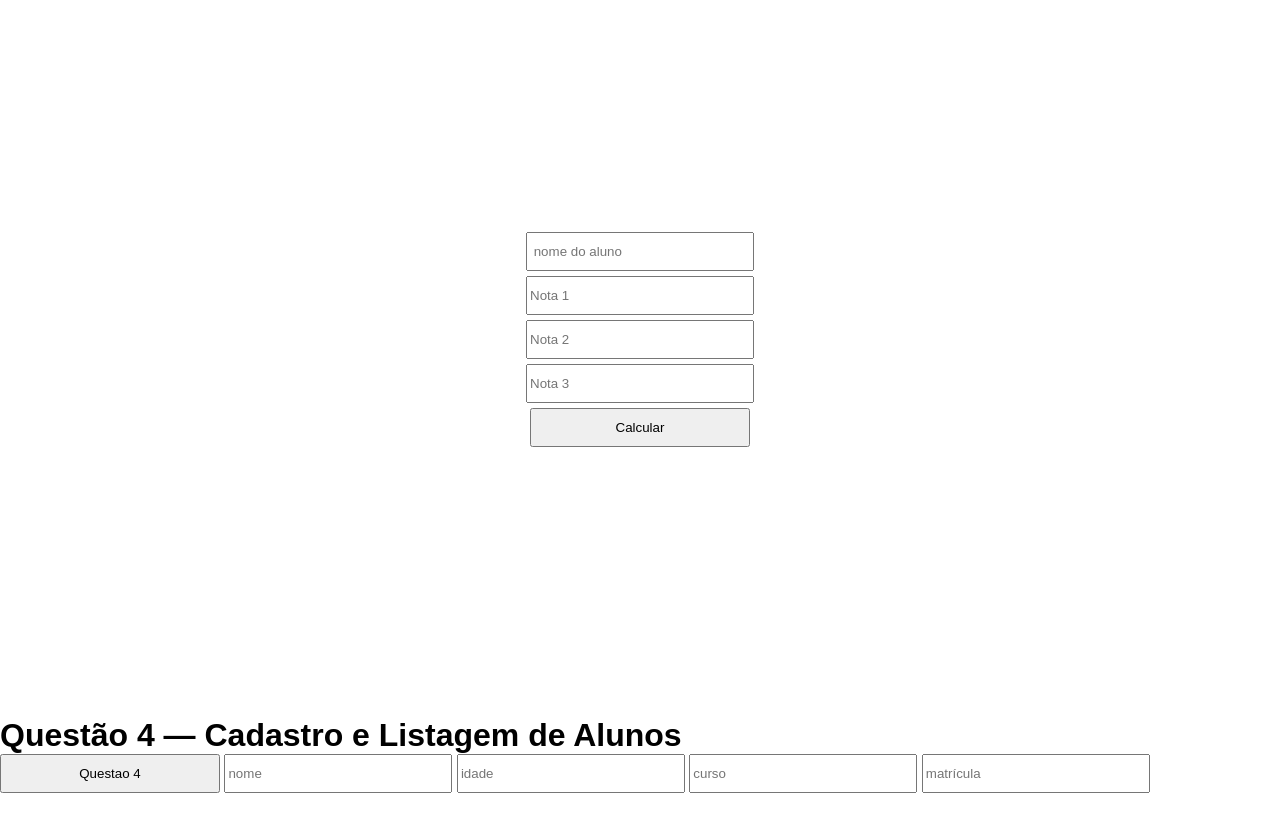
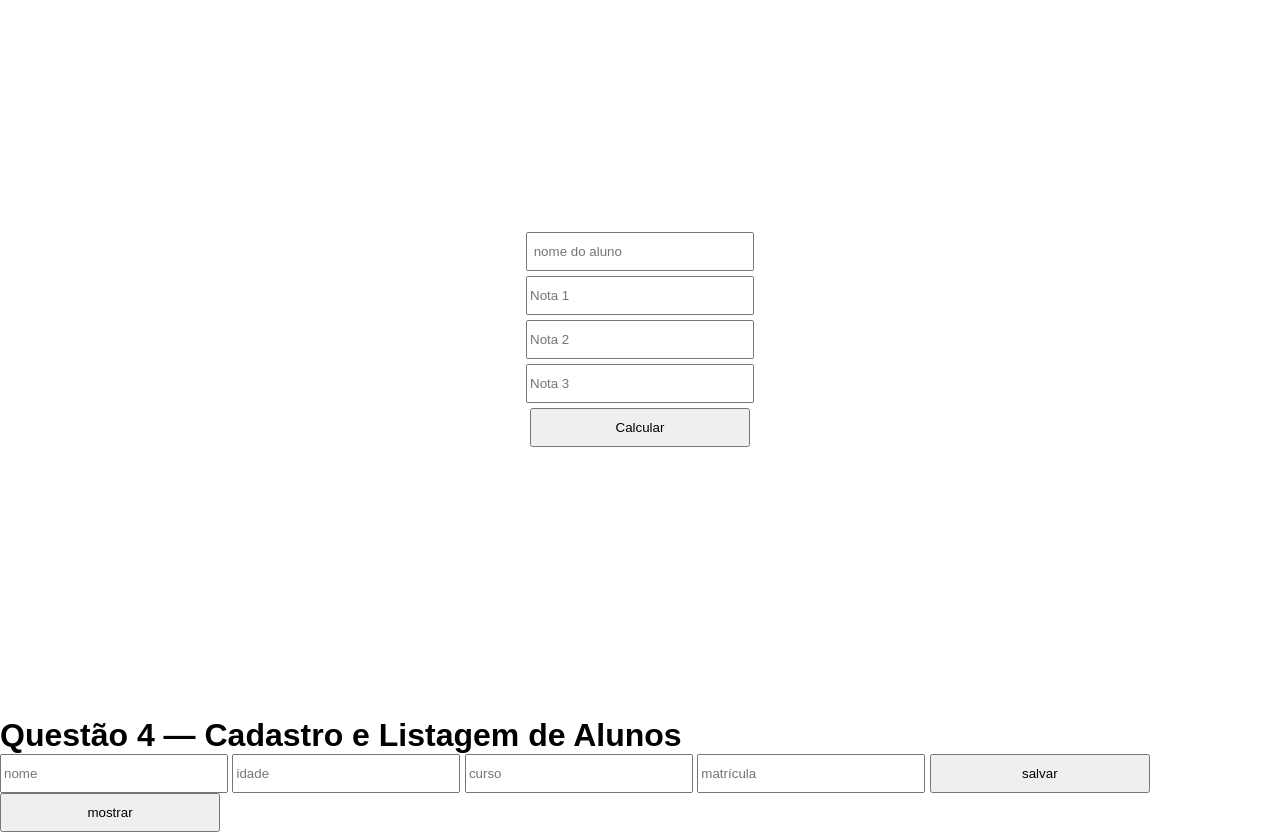
Before and after one commit to niloribeiro-rgb/10-Desafios-de-JavaScript, a plain HTML site: page index.html in a window 1280 px wide. Shown: the part 138-970 px from the top of the page. Before the commit the page ends 931 px from the top, so only its background shows below. Drawn offline with Linux system fonts and the light colour scheme.

Commit message:
feita questao 4

```diff
--- a/index.html
+++ b/index.html
@@ -16,6 +16,7 @@
             <option value="1">Questao 1</option>
             <option value="2">Questao 2</option>
             <option value="3">Questao 3</option>
+            <option value="4">Questao 4</option>
         </select>
     </div>
 <div class="titulo"></div>
@@ -27,11 +28,13 @@
     <br>
     <h1>Questão 4 — Cadastro e Listagem de Alunos
     </h1>
-    <button onclick="q4()">Questao 4</button>
+
     <input type="text" id="q4nome" placeholder="nome">
     <input type="number" id="idade" placeholder="idade">
-    <input type="number" id="curso" placeholder="curso">
+    <input type="text" id="curso" placeholder="curso">
     <input type="number" id="matricula" placeholder="matrícula">
+    <button onclick="q4('salvar')">salvar</button>
+    <button onclick="q4('mostrar')">mostrar</button>
 
 
 </body>
--- a/js/script.js
+++ b/js/script.js
@@ -16,6 +16,15 @@ const dados = [
     <input type="number" id="quantidade" placeholder="quantidade">
     <input type="number" id="desconto" placeholder="percentual de desconto(%)">
     <button onclick="q3()">Calcular</button>`}
+    ,
+    {
+        titulo: "Questão 4 — Cadastro e Listagem de Alunos", html: ` <input type="text" id="q4nome" placeholder="nome">
+    <input type="number" id="idade" placeholder="idade">
+    <input type="text" id="curso" placeholder="curso">
+    <input type="number" id="matricula" placeholder="matrícula">
+    <button onclick="q4('salvar')">salvar</button>
+    <button onclick="q4('mostrar')">mostrar</button>
+`}
 ]
 
 const questoes = document.querySelector(`#questoes`)
@@ -42,7 +51,7 @@ function q1() {
     let inputNota2 = document.querySelector(`#nota2`)
     let inputNota3 = document.querySelector(`#nota3`)
 
-    if(nome.value == ""){
+    if (nome.value == "") {
         alert("digite o nome")
         return
     }
@@ -113,7 +122,11 @@ function q3() {
 }
 
 //q4
-function q4() {
+let alunos = [
+    { nome: "joao", idade: 16, curso: "TI", matricula: "0000100267" }
+]
+function q4(opcaoBotao) {
+    if (opcaoBotao == "salvar") {
         let inputNome = document.querySelector(`#q4nome`)
         let inputIdade = document.querySelector(`#idade`)
         let inputCurso = document.querySelector(`#curso`)
@@ -124,10 +137,40 @@ function q4() {
         let curso = inputCurso.value
         let matricula = inputMatricula.value
 
-    let alunos = [
-        { nome: "joao", idade: 16, curso: "TI", matricula: "0000100267" }
-    ]
+        if(nome == ""){
+            alert("digite nome")
+            return
+        }
+        if(idade == ""){
+            alert("digite idade")
+            return
+        }
+          if(curso == ""){
+            alert("digite curso")
+            return
+        }
+          if(matricula == ""){
+            alert("digite matricula")
+            return
+        }
+        let stop = false
+        alunos.forEach((aluno, index) => {
+            if (aluno.matricula.includes(matricula) == true && matricula.length == aluno.matricula.length) {
+                alert("matricula ja existe")
+                stop = true
+            }
+        })
+        if (stop == true) {
+            return
+        }
 
 
+        alunos.push({ nome: nome, idade: idade, curso: curso, matricula: matricula })
+    }
+        let registros = ""
 
+        alunos.forEach((aluno, index) => {
+            registros += `${index + 1}. nome: ${aluno.nome}, idade: ${aluno.idade}, curso: ${aluno.curso}, matricula: ${aluno.matricula}\n`
+        })
+        alert(registros)
 }
```
Lines whose indentation alone changed are shown as unchanged.
